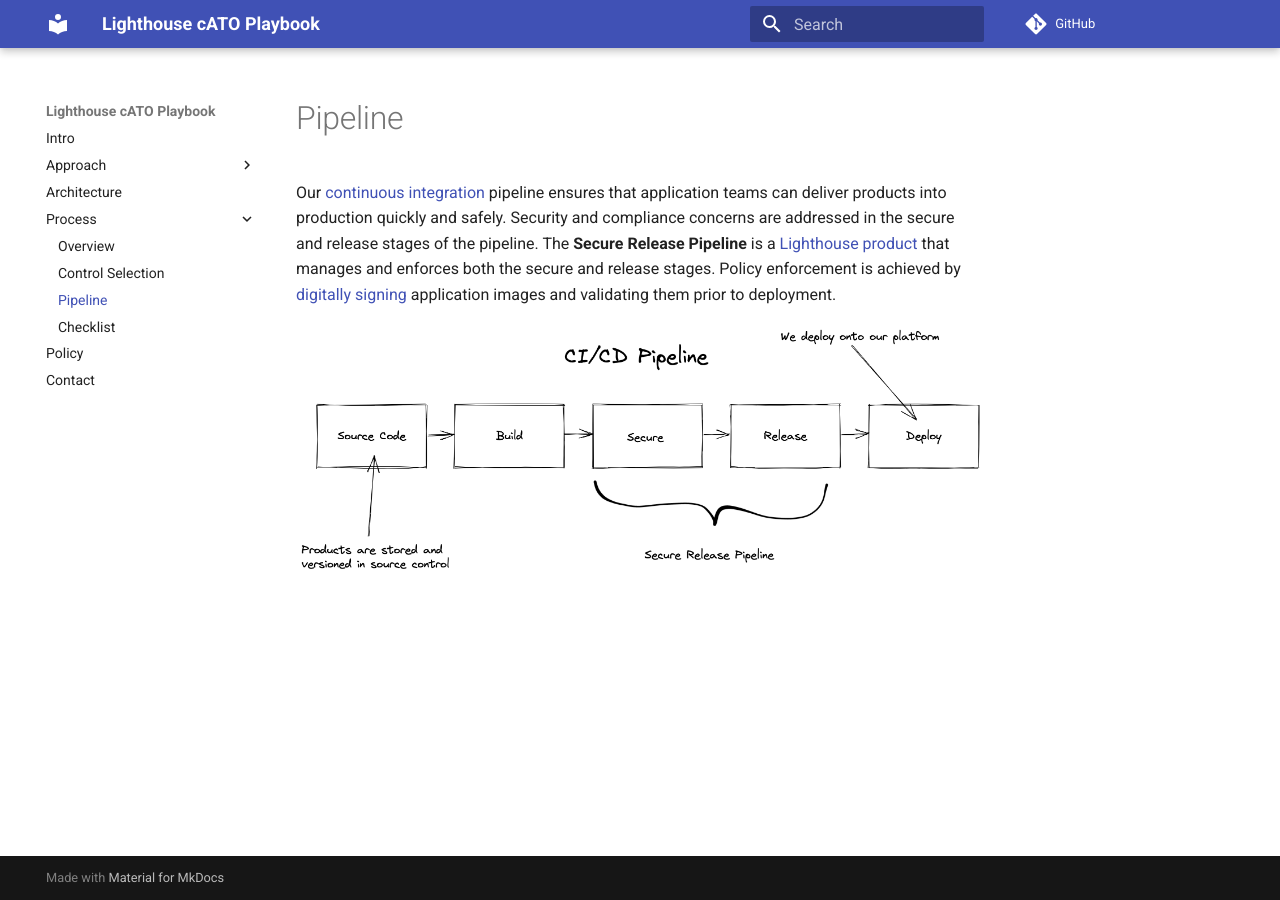
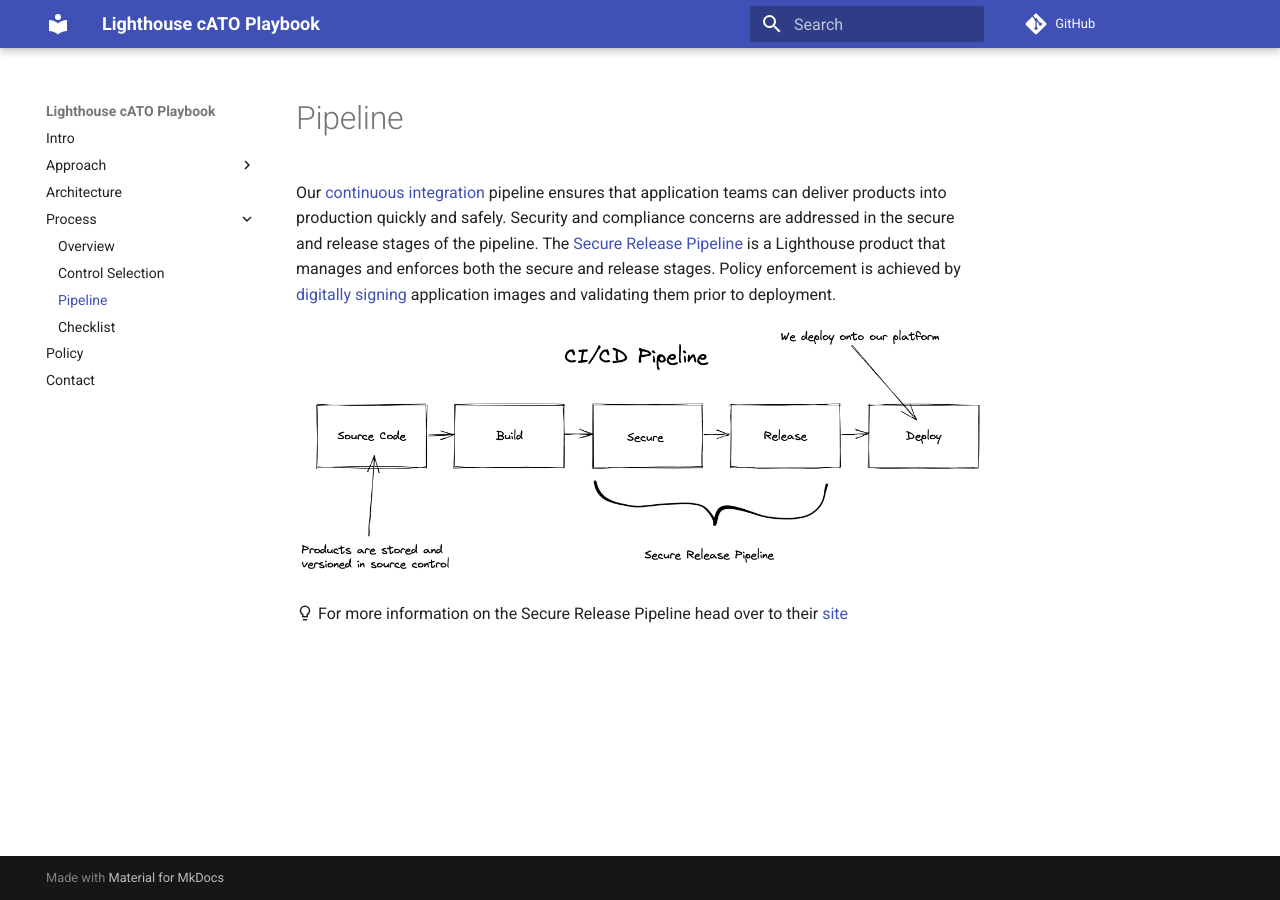
Before and after one commit to rise8-us/cato-playbook, an MkDocs documentation site: the page built from docs/pipeline.md, in a window 1280 px wide. Built offline with MkDocs 1.6.1 and Material for MkDocs 9.7.7, drawn with Linux system fonts in a browser that asks for light colours; comment, search, counter and statistics services are not loaded.

Commit message:
Updated links to SecRel

```diff
--- a/docs/pipeline.md
+++ b/docs/pipeline.md
@@ -2,10 +2,12 @@
 
 Our [continuous integration](https://www.martinfowler.com/articles/continuousIntegration.html) pipeline ensures that
 application teams can deliver products into production quickly and safely. Security and compliance concerns are
-addressed in the secure and release stages of the pipeline. The **Secure Release Pipeline** is a
-[Lighthouse product](https://github.com/department-of-veterans-affairs/lighthouse-tornado) that manages and enforces
-both the secure and release stages. Policy enforcement is achieved by
+addressed in the secure and release stages of the pipeline. The [Secure Release Pipeline](https://department-of-veterans-affairs.github.io/lighthouse-tornado)
+is a Lighthouse product that manages and enforces both the secure and release stages. Policy enforcement is achieved by
 [digitally signing](https://csrc.nist.gov/glossary/term/digital_signature) application images and validating them prior
 to deployment.
 
 ![Pipeline!](images/pipeline.png "CI/CD Pipeline")
+
+:material-lightbulb-outline: For more information on the Secure Release Pipeline head over to their
+[site](https://department-of-veterans-affairs.github.io/lighthouse-tornado)
--- a/mkdocs.yml
+++ b/mkdocs.yml
@@ -10,6 +10,11 @@ markdown_extensions:
   - def_list
   - pymdownx.tasklist:
       custom_checkbox: true
+  - attr_list
+  - pymdownx.emoji:
+      emoji_index: !!python/name:materialx.emoji.twemoji
+      emoji_generator: !!python/name:materialx.emoji.to_svg
+
 nav:
   - 'index.md'
   - 'Approach':
```
